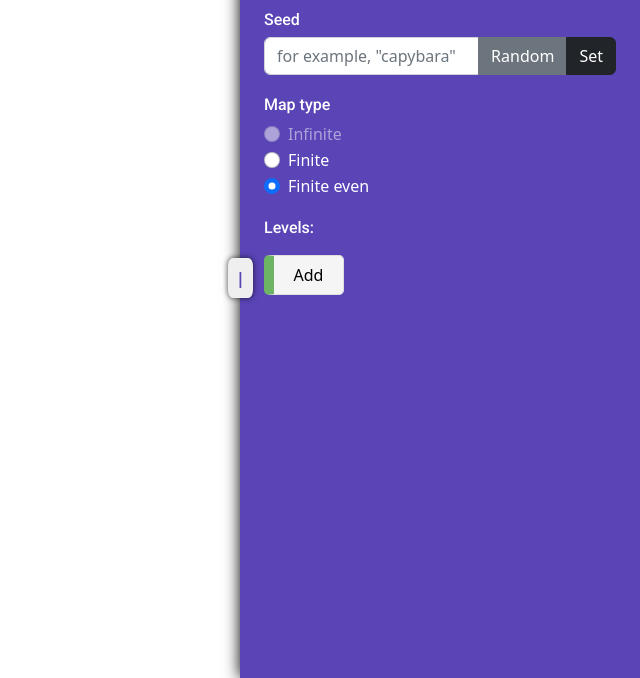
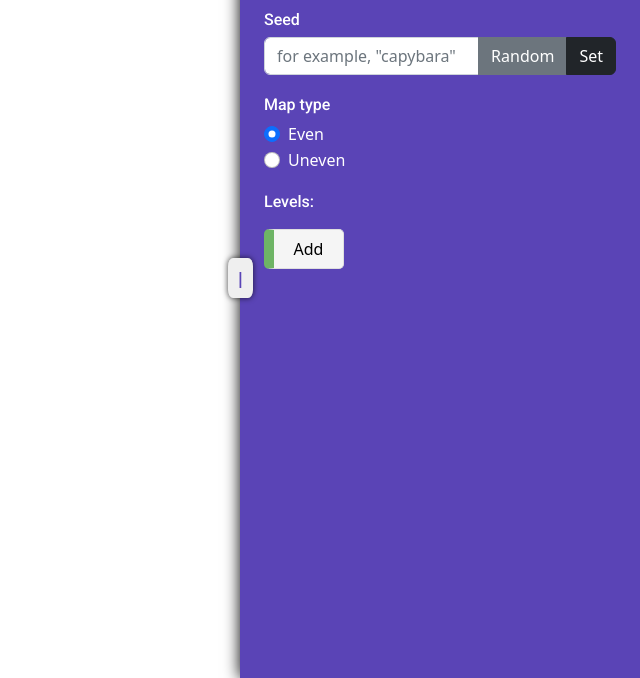
Before and after one commit to leirimnad/voronoi-street-map, a plain HTML site: page index.html in a window 1280 px wide. Shown: the part 122-800 px from the top of the page, without its empty margins (640-1280 px from the left). Drawn offline with nearby package versions, Linux system fonts and the light colour scheme.

Commit message:
delete infinite type option

```diff
--- a/index.html
+++ b/index.html
@@ -31,21 +31,15 @@
             <div class="setting">
                 <h3>Map type</h3>
                 <div class="form-check">
-                    <input class="form-check-input" type="radio" name="mapType" id="mapType1" value="infinite" disabled>
-                    <label class="form-check-label" for="mapType1">
-                        Infinite
+                    <input class="form-check-input" type="radio" name="mapType" id="mapType3" value="finiteEven" checked>
+                    <label class="form-check-label" for="mapType3">
+                        Even
                     </label>
                 </div>
                 <div class="form-check">
                     <input class="form-check-input" type="radio" name="mapType" id="mapType2" value="finiteUneven">
                     <label class="form-check-label" for="mapType2">
-                        Finite
-                    </label>
-                </div>
-                <div class="form-check">
-                    <input class="form-check-input" type="radio" name="mapType" id="mapType3" value="finiteEven" checked>
-                    <label class="form-check-label" for="mapType3">
-                        Finite even
+                        Uneven
                     </label>
                 </div>
             </div>
```
